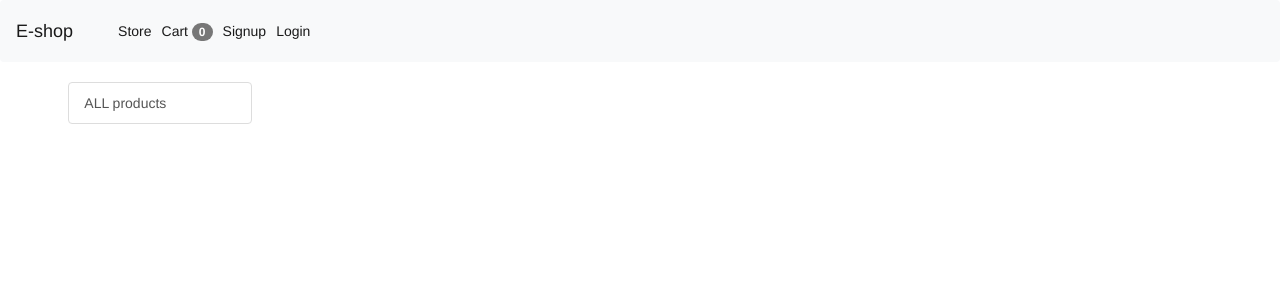
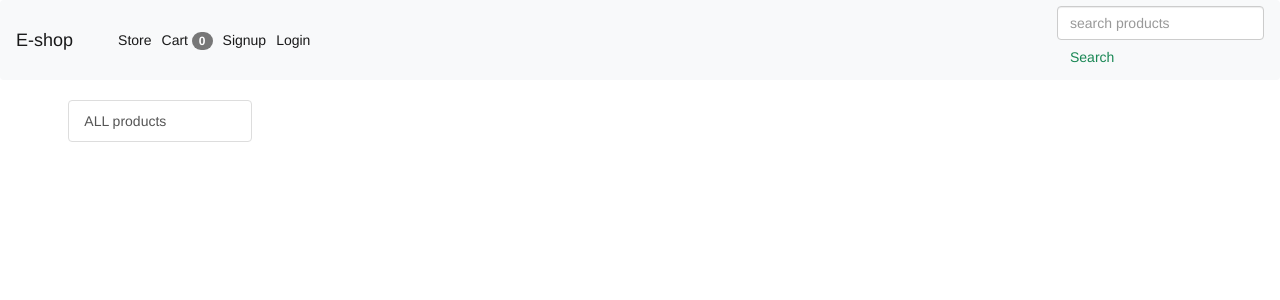
Before and after one commit to vishtdeepak/Eshop, a Django app: page / in a window 1280 px wide. Shown: the top 300 px of the page. Run offline with Django 3.2, Linux system fonts and the light colour scheme; data that the repository does not hold is empty; some libraries are stand-ins or nearby versions.

Commit message:
search file working properly

```diff
--- a/store/templates/base.html
+++ b/store/templates/base.html
@@ -11,7 +11,7 @@
   <script src="https://ajax.googleapis.com/ajax/libs/jquery/1.12.4/jquery.min.js"></script>
   <script src="http://maxcdn.bootstrapcdn.com/bootstrap/3.3.7/js/bootstrap.min.js"></script>
 
-    <title>Eshop</title>
+    <title>Eshop !</title>
   </head>
   <body>
     <nav class="navbar navbar-expand-lg navbar-light bg-light">
@@ -53,7 +53,11 @@
 
           </ul>
         </div>
-
+        <form action="/search/">
+          <input type="text" name="keywords" class="form-control mr-sm-2" placeholder="search products">
+          <!-- <input class="form-control mr-sm-2" type="search" placeholder="Search" aria-label="Search"> -->
+          <button class="btn btn-outline-success my-2 my-sm-0" type="submit">Search</button>
+        </form>
       </div>
     </nav>
 
--- a/store/templates/index.html
+++ b/store/templates/index.html
@@ -43,6 +43,7 @@
                                 <input type="submit" class="float-right btn btn-light border form-control" value="Add To Cart">
                             </form>
                             {%endif%}
+
                         </div>
                     </div>
                 </div>
--- a/store/templates/search.html
+++ b/store/templates/search.html
@@ -1,5 +1,7 @@
 {% extends 'base.html' %} {% block content %}
+
 <div class="row mx-auto">
+
 {% for product in products %}
 	<div class="card" style="width: 18rem;">
 		<img src="{{product.image.url}}" class="card-img-top" alt="...">
--- a/store/views/home.py
+++ b/store/views/home.py
@@ -55,6 +55,7 @@ def listing(request, listing_id):
 
 
 def search(request):
+	breakpoint()
 	products = Product.objects.all()
 	if 'keywords' in request.GET:
 		keywords = request.GET['keywords']
```
